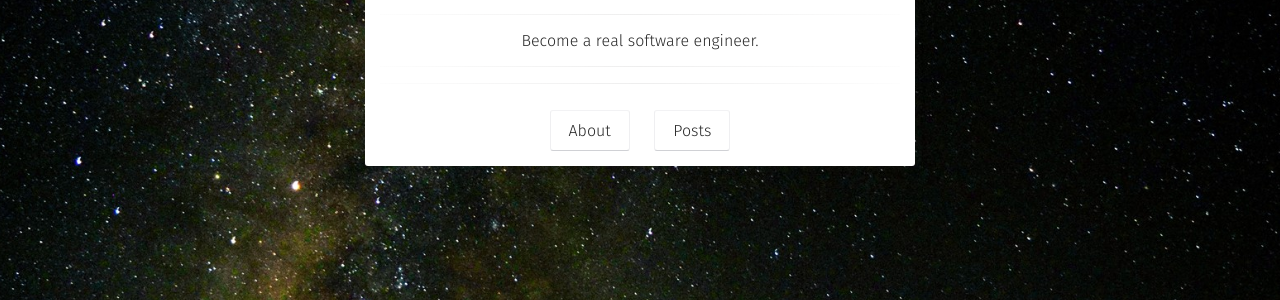
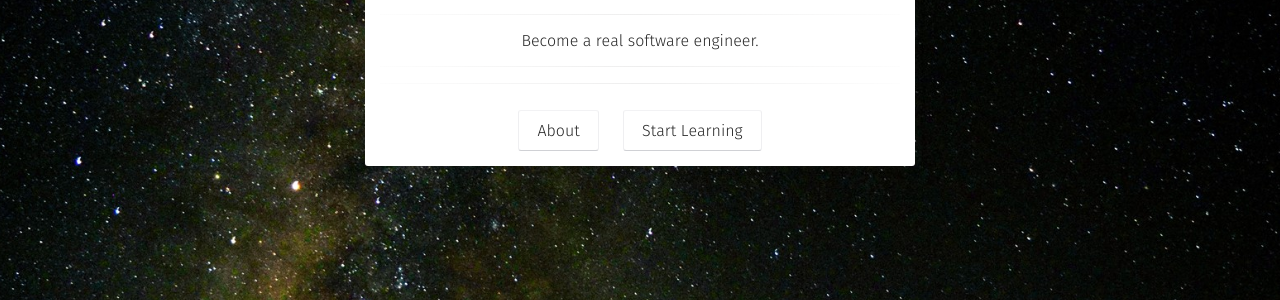
Before and after one commit to missAliceX/AngelX, a Jekyll site: the page built from index.html, in a window 1280 px wide. Shown: the part 473-773 px from the top of the page. Built offline with Jekyll 4.4.1, drawn with Linux system fonts in a browser that asks for light colours; some web fonts are replaced.

Commit message:
Update home.html

```diff
--- a/_layouts/home.html
+++ b/_layouts/home.html
@@ -41,8 +41,8 @@ layout: compress
             <a class="btn zoombtn" href="{{ site.url }}/about">
               About
             </a>
-            <a class="btn zoombtn" href="{{ site.url }}/posts">
-              Posts
+            <a class="btn zoombtn" href="{{ site.url }}/hello-world">
+              Start Learning
             </a>
           </h3>
         </div>
```
